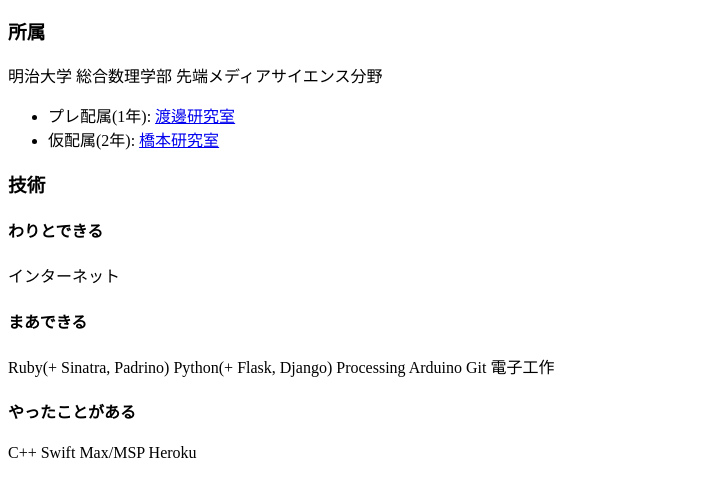
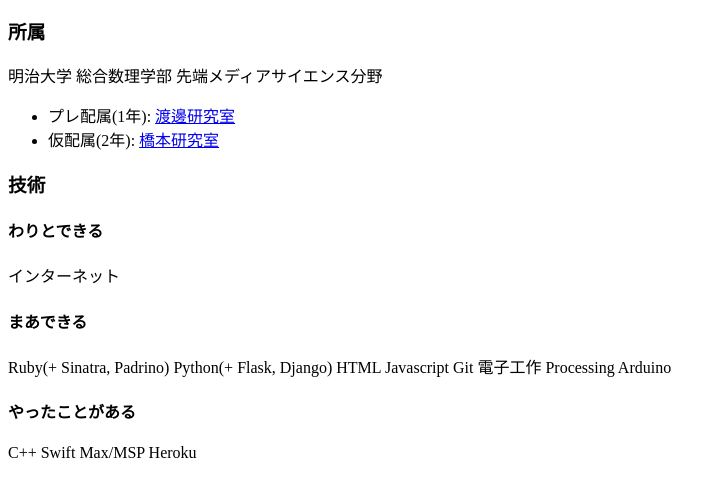
Before and after one commit to mactkg/tkgdis.co, a plain HTML site: page index.html in a window 1280 px wide. Shown: the part 96-592 px from the top of the page, without its empty margins (0-726 px from the left). Drawn offline with Linux system fonts and the light colour scheme.

Commit message:
Update index.html

```diff
--- a/index.html
+++ b/index.html
@@ -19,7 +19,7 @@
     <h4>わりとできる</h4>
     <p>インターネット</p>
     <h4>まあできる</h4>
-    <p>Ruby(+ Sinatra, Padrino) Python(+ Flask, Django) Processing Arduino Git 電子工作</p>
+    <p>Ruby(+ Sinatra, Padrino) Python(+ Flask, Django) HTML Javascript Git 電子工作 Processing Arduino</p>
     <h4>やったことがある</h4>
     <p>C++ Swift Max/MSP Heroku</p>
   </div>
```
